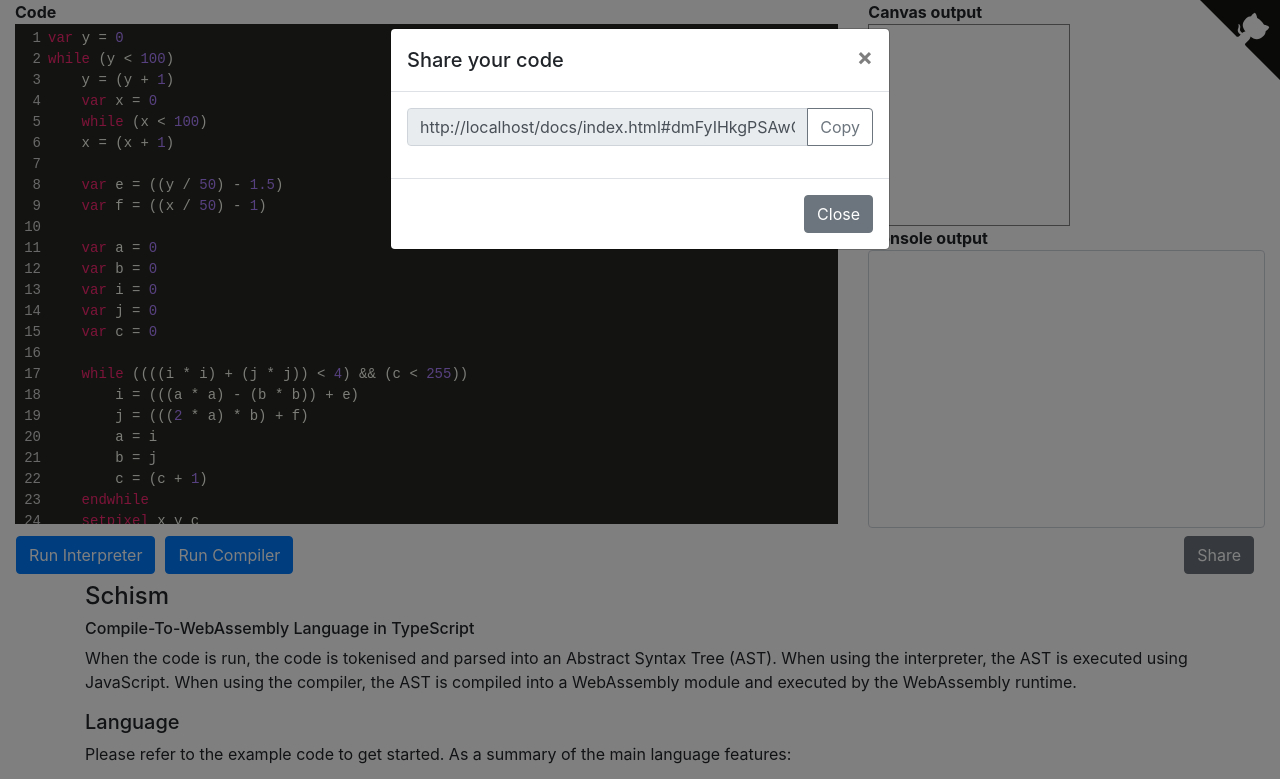
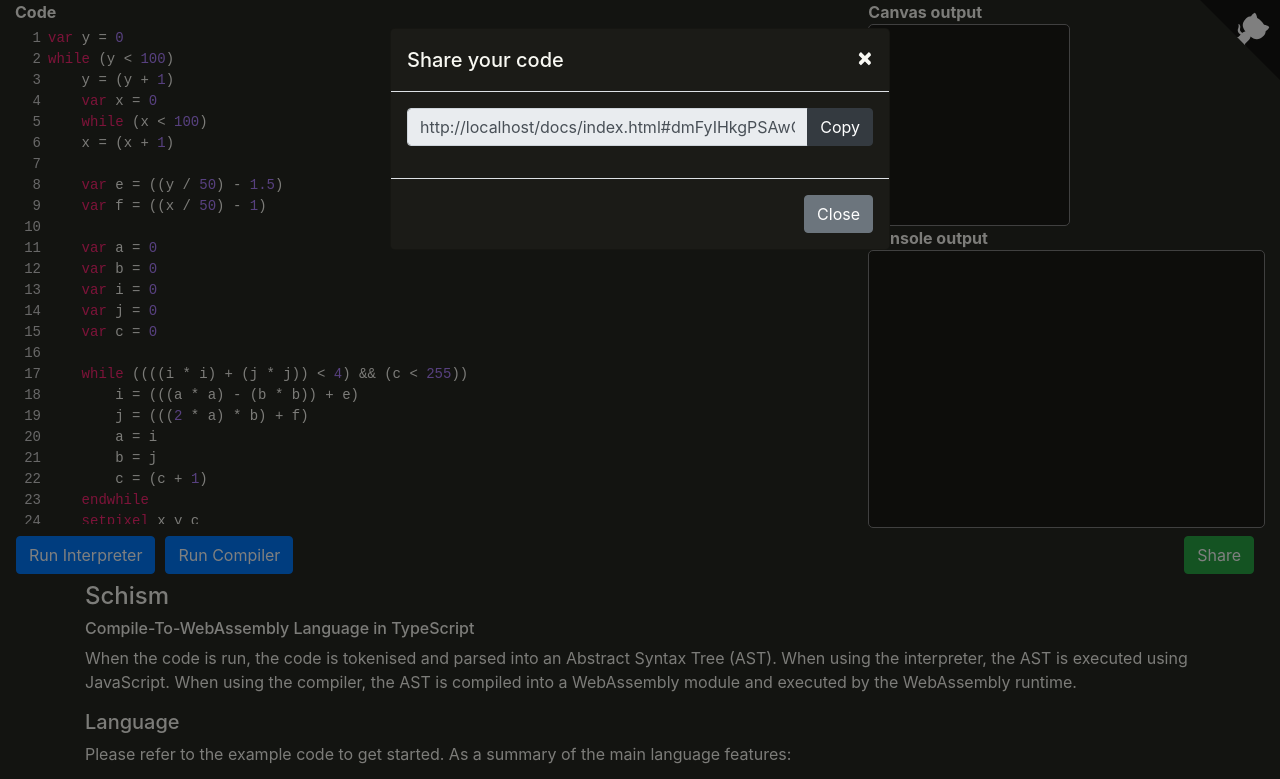
Before and after one commit to dominikrys/schism, a website: page docs/index.html in a window 1280 px wide. Both pictures are taken after a click on the button "Share". Shown: the top 779 px of the page. Drawn offline with nearby package versions, Linux system fonts and the light colour scheme.

Commit message:
Add dark styling

```diff
--- a/docs/index.html
+++ b/docs/index.html
@@ -36,7 +36,7 @@
                         <div class="input-group mb-3">
                             <input type="text" disabled="true" class="form-control" id="shareUrlField" />
                             <div class="input-group-append">
-                                <button class="btn btn-outline-secondary" type="button" id="copyUrlButton">
+                                <button class="btn btn-dark" type="button" id="copyUrlButton">
                                     Copy
                                 </button>
                             </div>
@@ -56,7 +56,7 @@
         <div class="row">
             <div class="col-8">
                 <b>Code</b>
-                <textarea rows="20" class="form-control" id="code" wrap="off">
+                <textarea rows="20" class="form-control" id="code" wrap="off" class="ide-element">
 var y = 0
 while (y < 100)
     y = (y + 1)
@@ -83,18 +83,18 @@ while (y < 100)
     setpixel x y c
     endwhile
 endwhile
-    </textarea>
+</textarea>
             </div>
 
             <div class="col">
                 <div class="canvas-container">
                     <b>Canvas output</b>
-                    <canvas id="canvas" width="200" height="200"></canvas>
+                    <canvas id="canvas" width="200" height="200" class="ide-element"></canvas>
                 </div>
 
                 <div>
                     <b>Console output</b>
-                    <textarea rows="11" id="console-output" class="form-control"></textarea>
+                    <textarea rows="11" id="console-output" class="form-control ide-element"></textarea>
                 </div>
             </div>
         </div>
@@ -116,7 +116,7 @@ endwhile
             </div>
         </ul>
         <form class="form-inline">
-            <button type="button" class="btn btn-secondary" data-toggle="modal" data-target="#shareModal">
+            <button type="button" class="btn btn-success" data-toggle="modal" data-target="#shareModal">
                 Share
             </button>
         </form>
--- a/docs/main.css
+++ b/docs/main.css
@@ -1,14 +1,41 @@
+:root {
+  color-scheme: dark;
+}
+
+body {
+  background: #272822;
+  color: #f8f8f2;
+}
+
 canvas {
   display: block;
-  border: 1px solid gray;
+  background: #1b1b17;
 }
 
 nav .btn {
   margin-right: 10px;
 }
 
-textarea {
+#console-output {
   font-family: monospace;
+}
+
+.ide-element {
+  background: #1b1b17;
+  border: 1px solid gray;
+  border-radius: 5px;
+  color: #f8f8f2;
+}
+
+.modal-content {
+  background: #1b1b17;
+}
+
+.close {
+  opacity: 1;
+}
+.close span {
+  color: #f8f8f2;
 }
 
 .CodeMirror,
```
